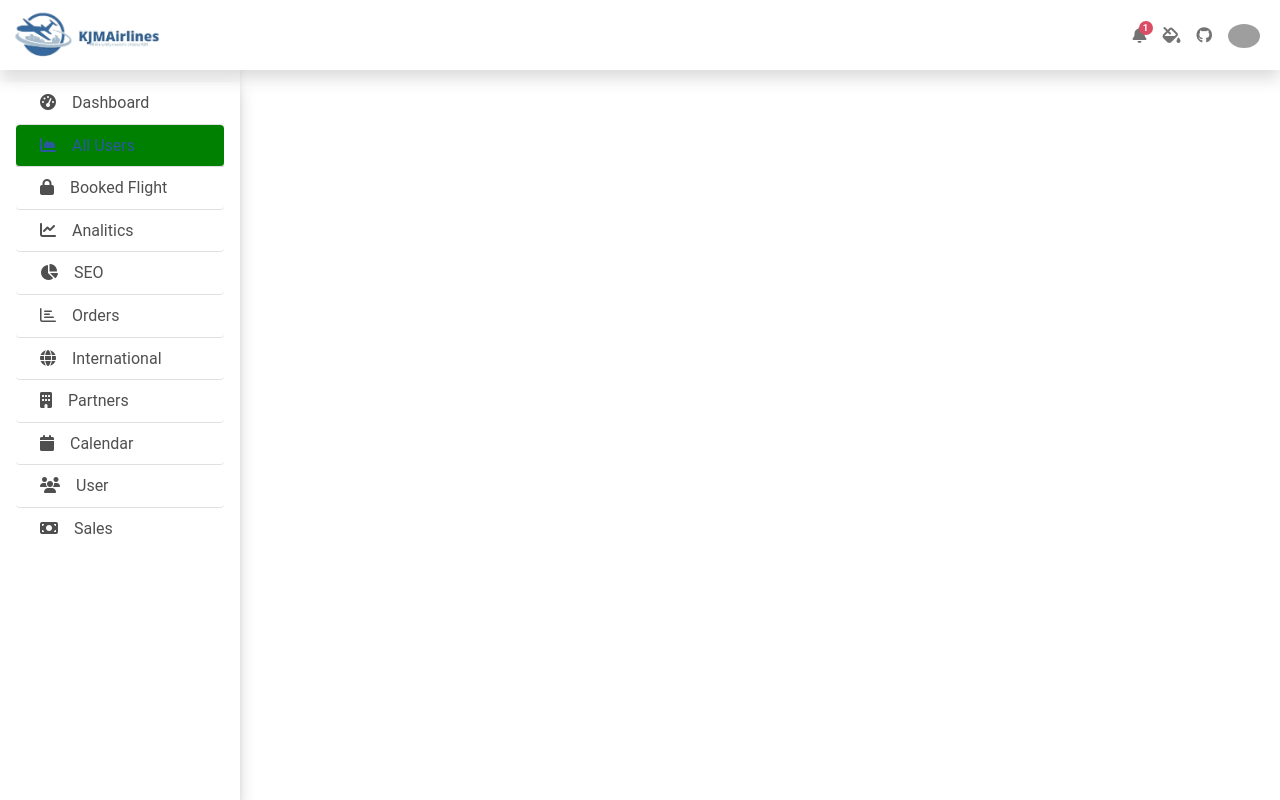
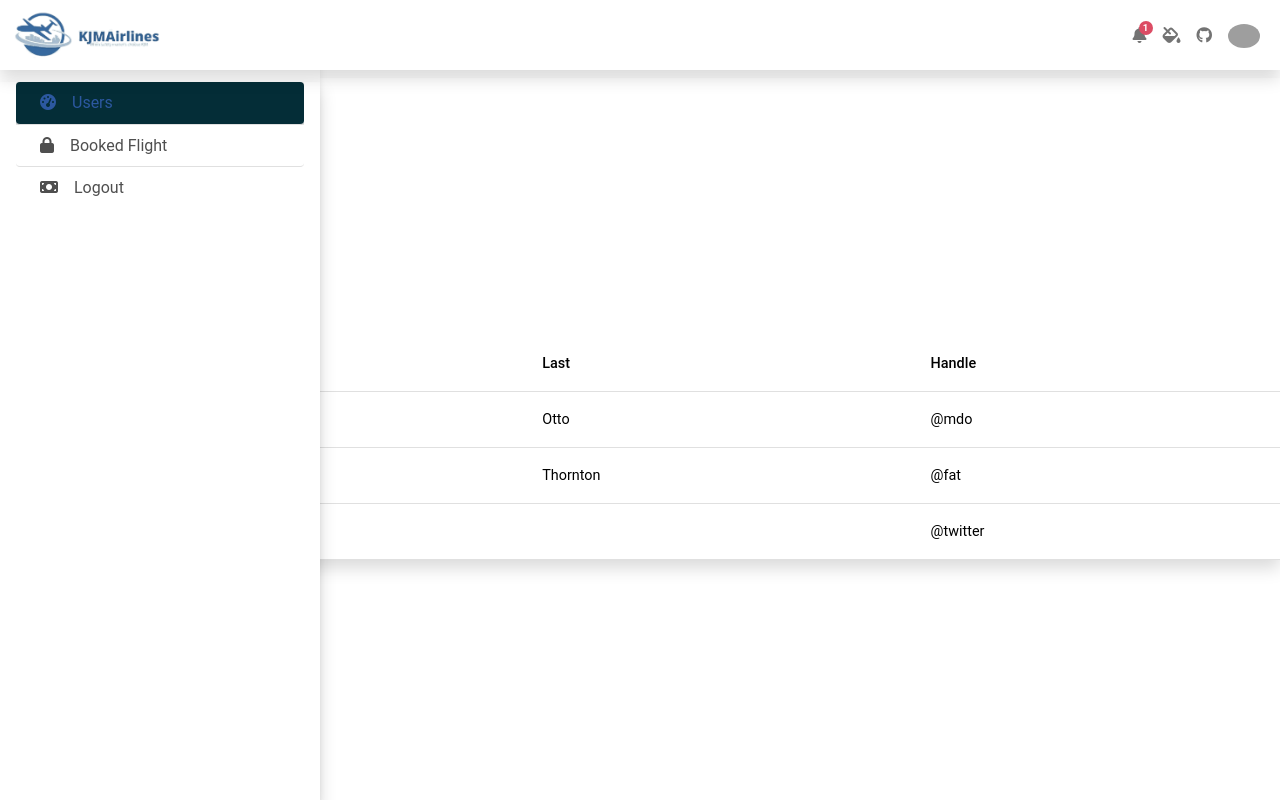
Before and after one commit to kobiowuquadri/KJMAirline, a React (Create React App) app in the folder client/: page /admin/dashboard in a window 1280 px wide. Built offline with nearby package versions, Linux system fonts and the light colour scheme; grey boxes are pictures that could not be loaded.

Commit message:
update admin page

```diff
--- a/client/src/App.js
+++ b/client/src/App.js
@@ -12,7 +12,7 @@ import Payment  from './Components/Payment/Payment'
 import BookingPending from './Components/BookingPending/BookingPending'
 import AdminRegister from './Pages/Admin/AdminRegister/AdminRegister'
 import AdminLogin from './Pages/Admin/AdminLogin/AdminLogin'
-
+import AllUsers from './Pages/Admin/AllUsers/AllUsers'
 
 
 function App () {
@@ -30,7 +30,10 @@ function App () {
     <Route path='admin' element={<Outlet />}>
       <Route index element={<AdminRegister />}></Route>
       <Route path='login' element={<AdminLogin />}></Route>
-      <Route path='dashboard' element={<AdminDashboard />}></Route>
+      <Route path='dashboard' element={<Outlet/>}>
+        <Route index element={<AdminDashboard />}></Route>
+
+      </Route>
     </Route>
   </Routes>
 </AuthProvider>
--- a/client/src/Components/SideBar/SideBar.jsx
+++ b/client/src/Components/SideBar/SideBar.jsx
@@ -31,20 +31,13 @@ const Slidebar = () =>  {
 
   return (
     <>
-      <MDBCollapse show={showShow} tag="nav" className="d-lg-block bg-white sidebar">
-        <div className="position-sticky shadow h-100">
-          <MDBListGroup flush className="mx-3 mt-4">
+      <MDBCollapse show={showShow} tag="nav" className="d-lg-block bg-white w-25 sidebar">
+        <div className="position-sticky z-10 shadow h-100">
+          <MDBListGroup flush className="mx-3 z-10 mt-4">
             <MDBRipple rippleTag='span'>
-              <MDBListGroupItem tag='a' href='#' action className='border-0 border-bottom rounded rounded'>
+              <MDBListGroupItem tag='a' href='#' action style={{backgroundColor:"#042d37"}} active className='border-0 border-bottom rounded rounded'>
                 <MDBIcon fas icon="tachometer-alt me-3" />
-                 Dashboard
-              </MDBListGroupItem>
-            </MDBRipple>
-
-            <MDBRipple rippleTag='span'>
-              <MDBListGroupItem tag='a' href='#' action className='border-0 border-bottom rounded' style={{backgroundColor:"green"}} active aria-current='true'>
-                <MDBIcon fas icon="chart-area me-3" />
-                 All Users
+                  Users
               </MDBListGroupItem>
             </MDBRipple>
 
@@ -56,58 +49,9 @@ const Slidebar = () =>  {
             </MDBRipple>
 
             <MDBRipple rippleTag='span'>
-              <MDBListGroupItem tag='a' href='#' action className='border-0 border-bottom rounded'>
-                <MDBIcon fas icon="chart-line me-3" />
-                Analitics
-              </MDBListGroupItem>
-            </MDBRipple>
-
-            <MDBRipple rippleTag='span'>
-              <MDBListGroupItem tag='a' href='#' action className='border-0 border-bottom rounded'>
-                <MDBIcon fas icon="chart-pie me-3" />
-                SEO
-              </MDBListGroupItem>
-            </MDBRipple>
-
-            <MDBRipple rippleTag='span'>
-              <MDBListGroupItem tag='a' href='#' action className='border-0 border-bottom rounded'>
-                <MDBIcon far icon="chart-bar me-3" />
-                Orders
-              </MDBListGroupItem>
-            </MDBRipple>
-
-            <MDBRipple rippleTag='span'>
-              <MDBListGroupItem tag='a' href='#' action className='border-0 border-bottom rounded'>
-                <MDBIcon fas icon="globe me-3" />
-                International
-              </MDBListGroupItem>
-            </MDBRipple>
-
-            <MDBRipple rippleTag='span'>
-              <MDBListGroupItem tag='a' href='#' action className='border-0 border-bottom rounded'>
-                <MDBIcon fas icon="building me-3" />
-                Partners
-              </MDBListGroupItem>
-            </MDBRipple>
-
-            <MDBRipple rippleTag='span'>
-              <MDBListGroupItem tag='a' href='#' action className='border-0 border-bottom rounded'>
-                <MDBIcon fas icon="calendar me-3" />
-                Calendar
-              </MDBListGroupItem>
-            </MDBRipple>
-
-            <MDBRipple rippleTag='span'>
-              <MDBListGroupItem tag='a' href='#' action className='border-0 border-bottom rounded'>
-                <MDBIcon fas icon="users me-3" />
-                User
-              </MDBListGroupItem>
-            </MDBRipple>
-
-            <MDBRipple rippleTag='span'>
               <MDBListGroupItem tag='a' href='#' action className='border-0 rounded'>
                 <MDBIcon fas icon="money-bill me-3" />
-                Sales
+                Logout
               </MDBListGroupItem>
             </MDBRipple>
           </MDBListGroup>
--- a/client/src/Pages/Admin/AdminDashboard.jsx
+++ b/client/src/Pages/Admin/AdminDashboard.jsx
@@ -1,12 +1,20 @@
 import React from 'react'
 import SideBar from '../../Components/SideBar/SideBar'
 import { MDBTable, MDBTableHead, MDBTableBody } from 'mdb-react-ui-kit'
+import './admindashboard.scss'
+
 
 function AdminDashboard () {
   return (
-    <div>
+    <div className='admin__dashbaord'>
+      <div className='main__admin'>
       <SideBar />
-      {/* <MDBTable>
+      </div>
+      <div className='main__admin2 shadow'>
+        <div className= 'bg-white text-dark m-2 border-3 d-flex align-items-center justify-content-around fw-bold shadow' style={{height:'250px', width:'250px'}}>
+           TOTAL USER:
+        </div>
+        <MDBTable id='table__width'>
           <MDBTableHead>
             <tr>
               <th scope='col'>#</th>
@@ -34,7 +42,8 @@ function AdminDashboard () {
               <td>@twitter</td>
             </tr>
           </MDBTableBody>
-      </MDBTable> */}
+        </MDBTable>
+      </div>
     </div>
   )
 }
--- /dev/null
+++ b/client/src/Pages/Admin/AllUsers/AllUsers.jsx
@@ -0,0 +1,9 @@
+import React from 'react'
+
+function AllUsers() {
+  return (
+    <div>AllUsers</div>
+  )
+}
+
+export default AllUsers
```
Also changed, not shown: client/src/Pages/Admin/AdminLogin/adminlogin.scss (deleted), client/src/Pages/Admin/admindashboard.scss (added). Lines whose indentation alone changed are shown as unchanged.
